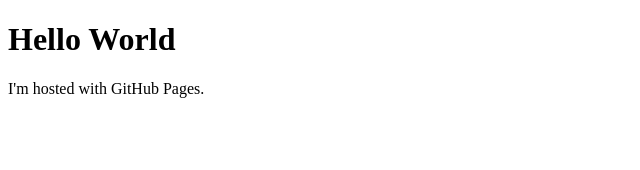
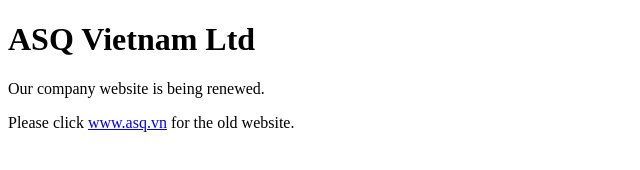
Before and after one commit to asqvn/asqvn.github.io, a plain HTML site: page index.html in a window 1280 px wide. Shown: the whole page, without its empty margins (0-640 px from the left). Drawn offline with Linux system fonts and the light colour scheme.

Commit message:
Update index.html

```diff
--- a/index.html
+++ b/index.html
@@ -1,7 +1,8 @@
 <!DOCTYPE html>
 <html>
 <body>
-<h1>Hello World</h1>
-<p>I'm hosted with GitHub Pages.</p>
+<h1>ASQ Vietnam Ltd</h1>
+<p>Our company website is being renewed.</p>
+<p>Please click <a href="https://www.asq.vn/">www.asq.vn</a> for the old website.</p>
 </body>
 </html>
```
